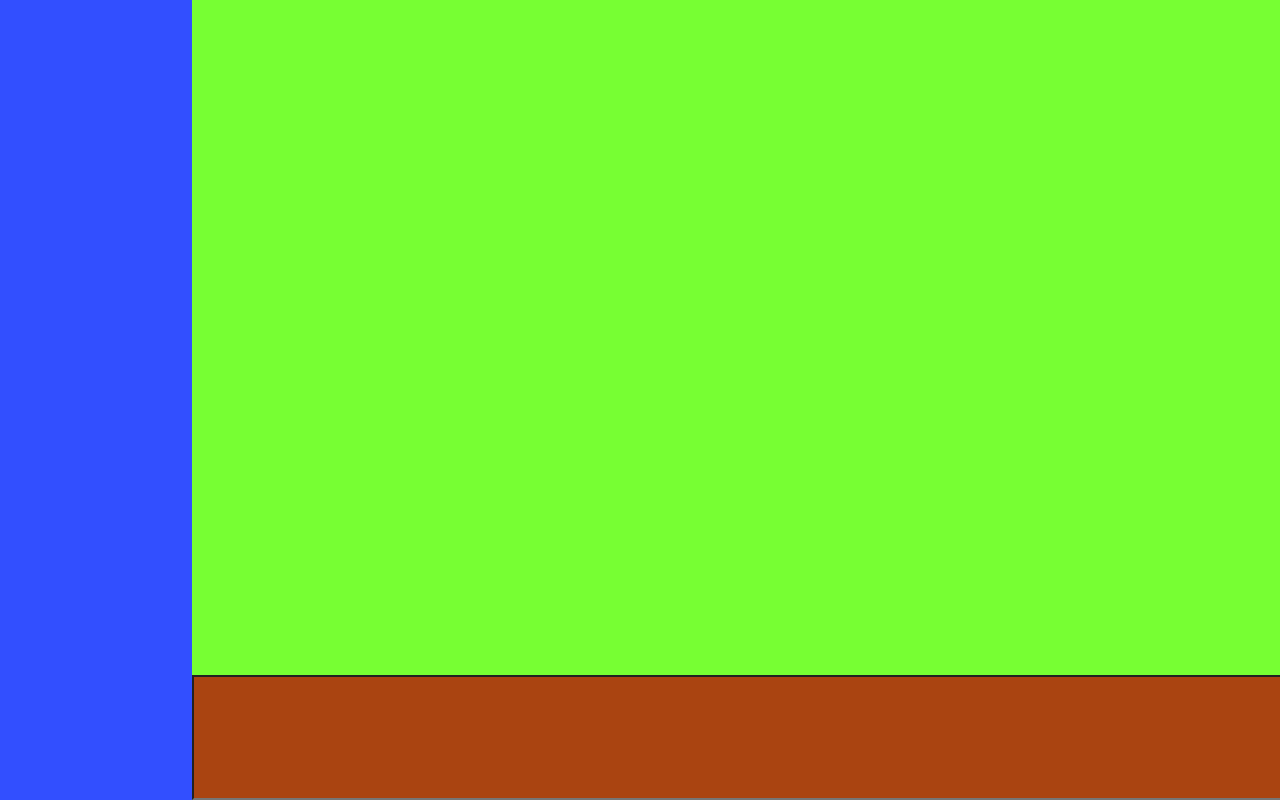
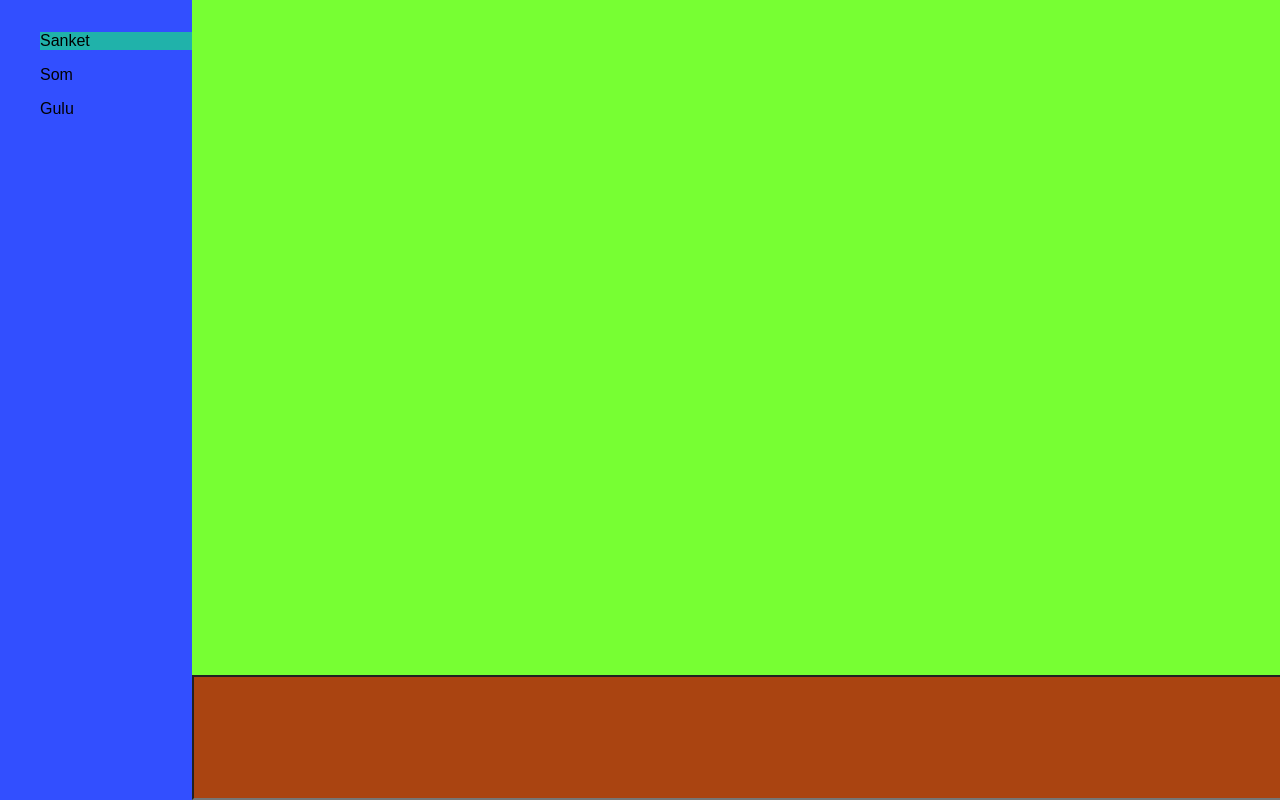
Before and after one commit to sanket0896/ReactChatApp, a React (Create React App) app: page / in a window 1280 px wide. Built offline with nearby package versions, Linux system fonts and the light colour scheme.

Commit message:
Added ability to chat using selected username
minor change

```diff
--- a/src/App.css
+++ b/src/App.css
@@ -14,11 +14,31 @@
 }
 
 .users-list{
-  display: flex;
+  /* display: flex; */
   height: 100%;
   width: 100%;
   margin: 0;
   background: #324fff;
+  overflow: auto;
+  text-decoration: none;
+  list-style: none;
+}
+
+.users-list > .user-name{
+  cursor: pointer;
+  margin-bottom: 1em;
+}
+
+.users-list > .user-name:first-child{
+  margin-top: 2em;
+}
+
+.users-list > .user-name:hover{
+  text-decoration: underline;
+}
+
+.users-list > .user-name.selected{
+  background: lightseagreen;
 }
 
 .message-pane{
@@ -35,6 +55,7 @@
   width: 100%;
   background: #7f3;
   overflow: auto;
+  list-style: none;
 }
 
 .add-message{
--- a/src/actions/ActionTypes.js
+++ b/src/actions/ActionTypes.js
@@ -2,3 +2,4 @@ export const ADD_MESSAGE = 'ADD_MESSAGE';
 export const ADD_USER = 'ADD_USER';
 export const SHOW_USERS = 'SHOW_USERS';
 export const MESSAGE_RECEIVED = 'MESSAGE_RECEIVED';
+export const SELECT_USER = 'SELECT_USER';
--- a/src/actions/index.js
+++ b/src/actions/index.js
@@ -20,6 +20,13 @@ export const addUser = (userName) => {
     });
 }
 
+export const selectUser = (key) => {
+    return({
+        type: type.SELECT_USER,
+        key: key
+    });
+}
+
 export const messageReceived = (message,author) => {
     return({
         type: type.MESSAGE_RECEIVED,
--- a/src/components/AddMessage.js
+++ b/src/components/AddMessage.js
@@ -11,7 +11,7 @@ const AddMessage = (props) => {
         type="text"
         onKeyPress={(e) => {
             if(e.which===13){
-                props.dispatch(input.value,"me");
+                props.dispatch(input.value,props.userName);
                 input.value=' ';
             }
         }}
@@ -27,7 +27,10 @@ AddMessage.PropTypes = {
 };
 
 
-const mapStateToProps = () => ({});
+const mapStateToProps = (state) => {
+    let index = state.selectedUserIndex;
+    return {userName: state.users[index].userName};
+};
 
 const mapDispatchToProps = (dispatch) => {
     return({
--- a/src/components/UsersList.js
+++ b/src/components/UsersList.js
@@ -1,14 +1,34 @@
-import React from 'react';
+import React, { Component } from 'react';
 import PropTypes from 'prop-types';
 import { connect } from 'react-redux';
+import { selectUser } from '../actions';
 
 
-const UsersList = (props) => {
-    return(
-        <ul id="UsersList" className="users-list">
-            {props.users.map(user => (<li key={user.id}>{user.userName}</li>))}
-        </ul>
-    );
+// const UsersList = (props) => {
+
+class UsersList extends Component{
+
+    componentDidMount= () => {
+        document.getElementsByClassName("user-name")[this.props.selectedUserIndex].classList.add("selected");
+    }
+
+    handleClick = (e,key) => {
+        if(document.getElementsByClassName("selected").length){
+            document.querySelector(".selected").classList.remove("selected");
+        }
+        e.target.classList.add("selected");
+        this.props.dispatch(key);
+    }
+
+    render(){
+        return(
+            <ul id="UsersList" className="users-list">
+                {this.props.users.map((user,key) => (<li key={user.id} onClick={(e)=>this.handleClick(e,key)} className="user-name">
+                    {user.userName}
+                </li>))}
+            </ul>
+        );
+    }
 }
 
 UsersList.PropTypes = {
@@ -21,10 +41,15 @@ UsersList.PropTypes = {
 };
 
 const mapStateToProps = (state) => ({
-    users: state.users
+    users: state.users,
+    selectedUserIndex: state.selectedUserIndex
 });
 
-const mapDispatchToProps = () => ({});
+const mapDispatchToProps = (dispatch) => ({
+    dispatch: (key) => {
+        dispatch(selectUser(key));
+    }
+});
 
 export default connect(mapStateToProps,mapDispatchToProps)(UsersList);
 
--- a/src/index.js
+++ b/src/index.js
@@ -5,15 +5,17 @@ import { createStore } from 'redux';
 
 import './index.css';
 import App from './App';
-import chat from './reducers/index'
+import chat from './reducers/index';
+import { addUser } from './actions/index';
 import registerServiceWorker from './registerServiceWorker';
 
-const store = createStore(chat);
+const store = createStore(chat,window.__REDUX_DEVTOOLS_EXTENSION__ && window.__REDUX_DEVTOOLS_EXTENSION__());
 
-store.subscribe(()=>{console.log("Store Changed",store.getState());
-});
+store.dispatch(addUser("Sanket"));
+store.dispatch(addUser("Som"));
+store.dispatch(addUser("Gulu"));
 
-store.dispatch({type: "sth", dat:1});
+// store.subscribe(()=>console.log(store.getState()));
 
 ReactDOM.render(
 <Provider store={store}>
--- a/src/reducers/index.js
+++ b/src/reducers/index.js
@@ -1,8 +1,10 @@
 import { combineReducers } from 'redux';
 import messages from './messages';
 import users from './users';
+import selectUser from './selectUser';
 
 const chat = combineReducers({
+    selectedUserIndex: selectUser,
     messages: messages,
     users: users});
 
--- /dev/null
+++ b/src/reducers/selectUser.js
@@ -0,0 +1,16 @@
+import { SELECT_USER } from '../actions/ActionTypes';
+
+let initialState = 0;
+
+const selectUser = (state = initialState, action) => {
+
+    switch(action.type){
+        case SELECT_USER:
+            let newState = action.key;
+            return newState;
+        default:
+            return state;
+    }
+};
+
+export default selectUser;
--- a/src/reducers/users.js
+++ b/src/reducers/users.js
@@ -8,8 +8,9 @@ const users = (state = initialState , action) => {
         case ADD_USER:
             return(
                 newState.concat([{
-                    id: action.id,
-                    userName: action.userName
+                    id: action.userId,
+                    userName: action.userName,
+                    selected: action.selected
                 }])
             );
 
```
